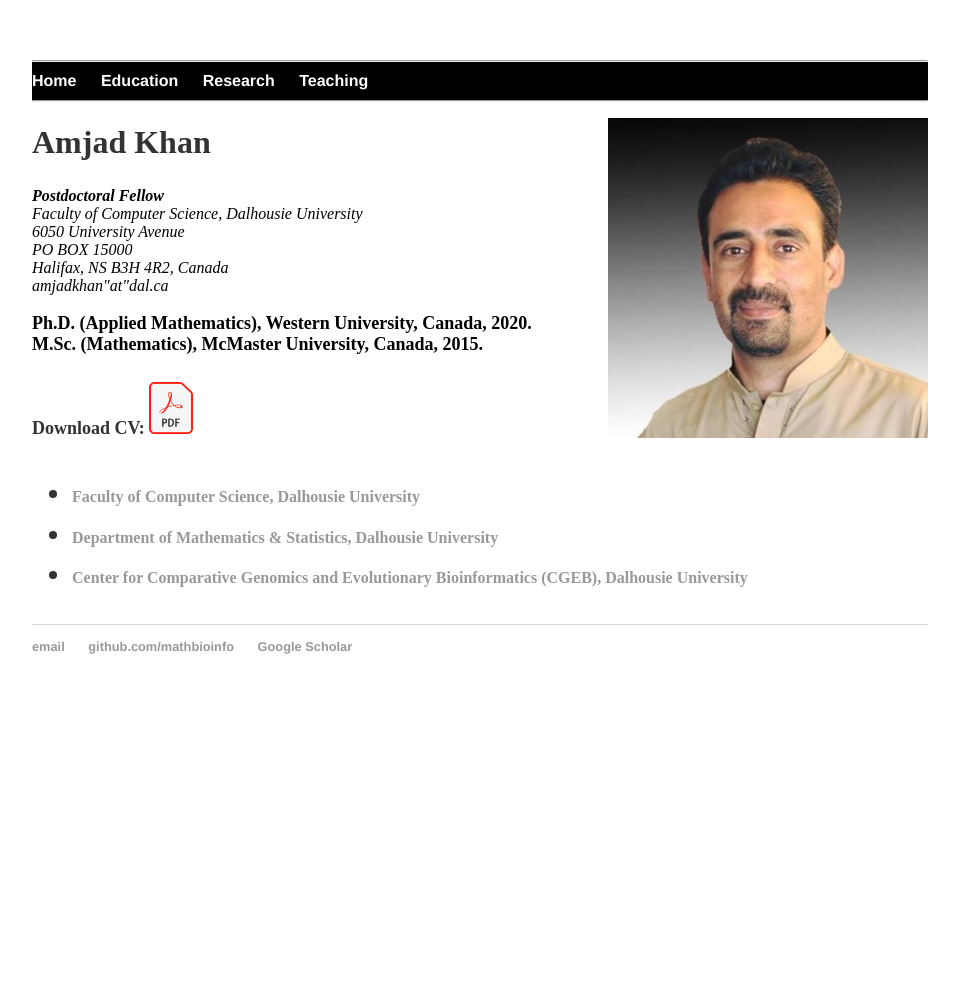
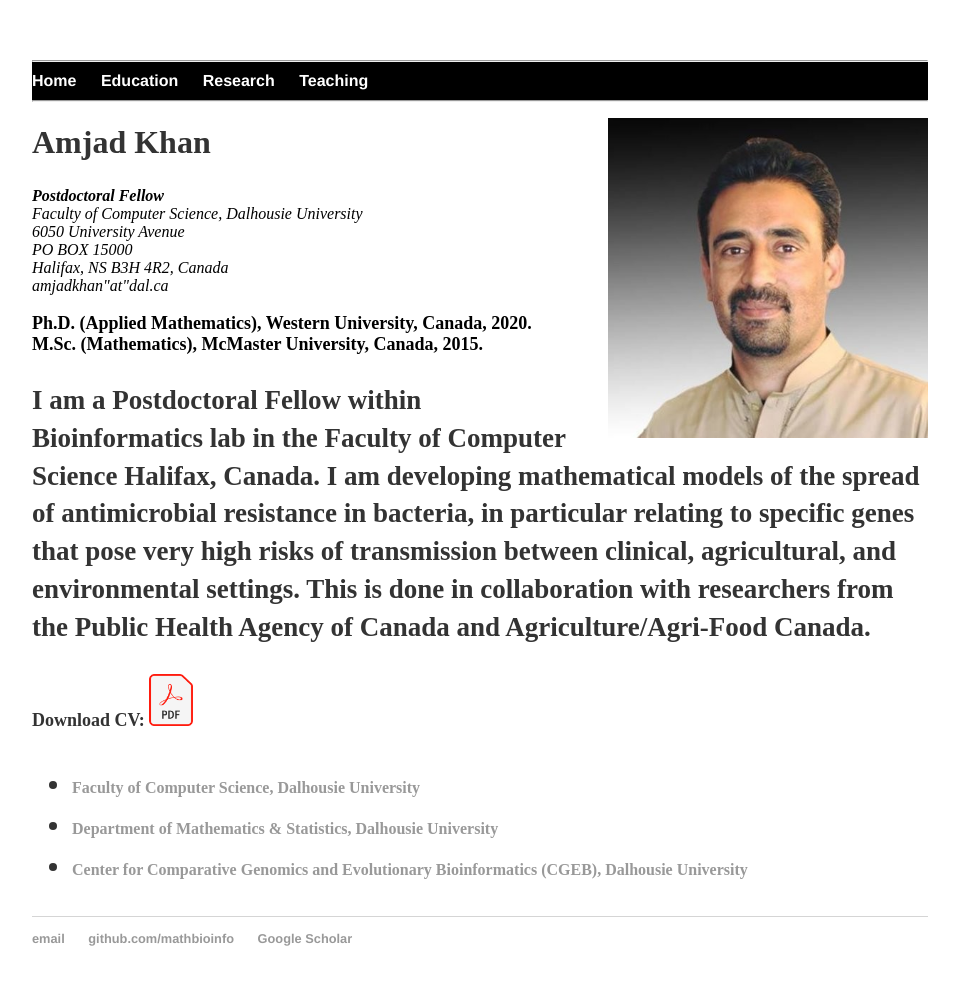
Before and after one commit to MathBioInfo/amjadkhan, a Jekyll site: the page index.html, which Jekyll copies as it is, in a window 1280 px wide. Shown: the whole page, without its empty margins (160-1119 px from the left). Built offline with Jekyll 4.4.1, drawn with Linux system fonts in a browser that asks for light colours; before the commit the page ends 900 px from its top, so only the background shows below that.

Commit message:
Update index.html

```diff
--- a/index.html
+++ b/index.html
@@ -40,6 +40,14 @@
 
 			<br><font size="4">M.Sc. (Mathematics), McMaster University, Canada, 2015.
 			</p>
+
+			<p>
+				I am a Postdoctoral Fellow within Bioinformatics lab in the Faculty of Computer Science Halifax, Canada.
+				I am developing mathematical models of the spread of antimicrobial resistance in bacteria, in particular
+				relating to specific genes that pose very high risks of transmission between clinical, agricultural, and
+				environmental settings. This is done in collaboration with researchers from the Public Health Agency of
+				Canada and Agriculture/Agri-Food Canada.
+			</p>
 			<p><font size="4">Download CV:
                		<a href="cv.pdf" download>
                		<img src="images/pdf.png" alt="CV" width="44" height="52">
```
